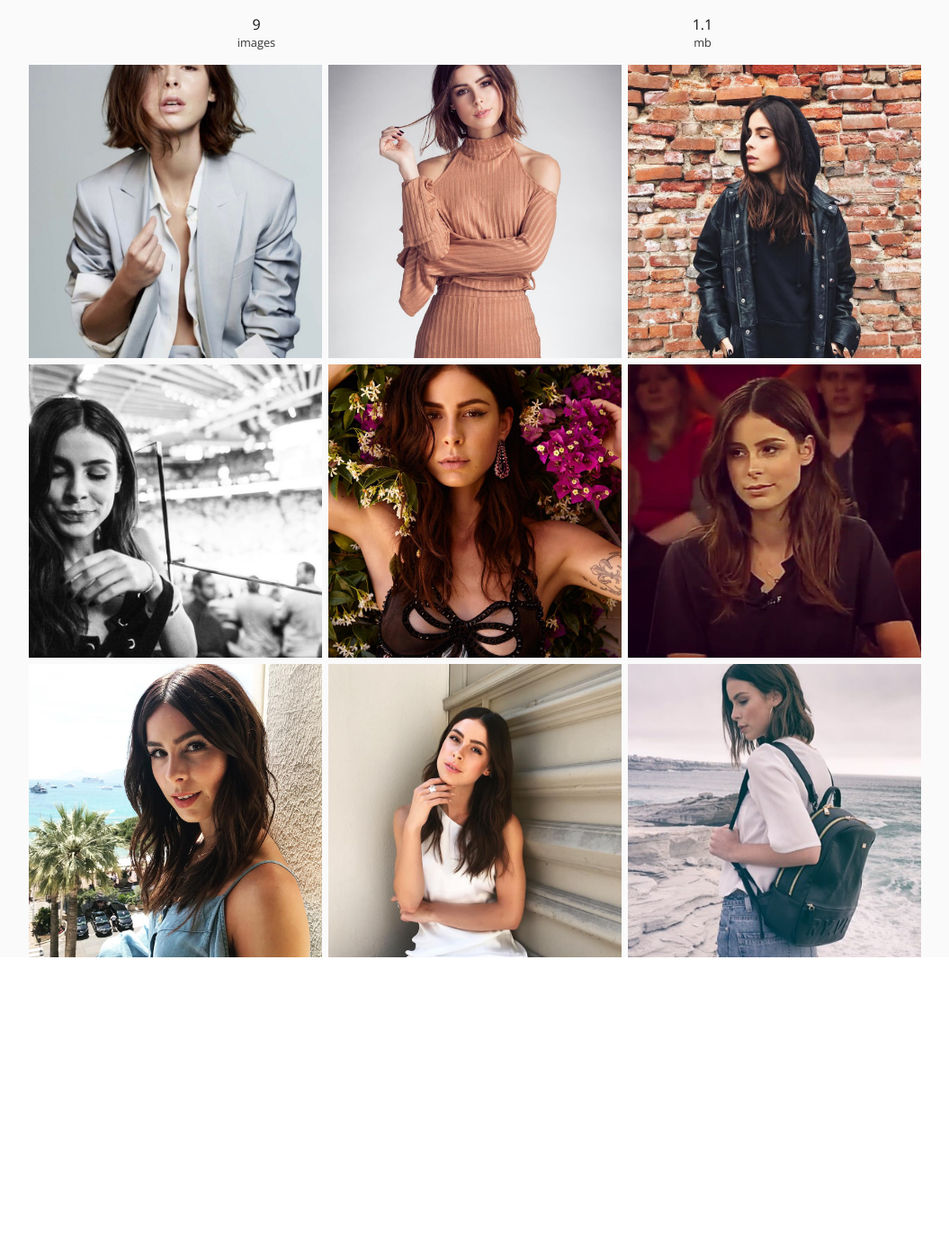
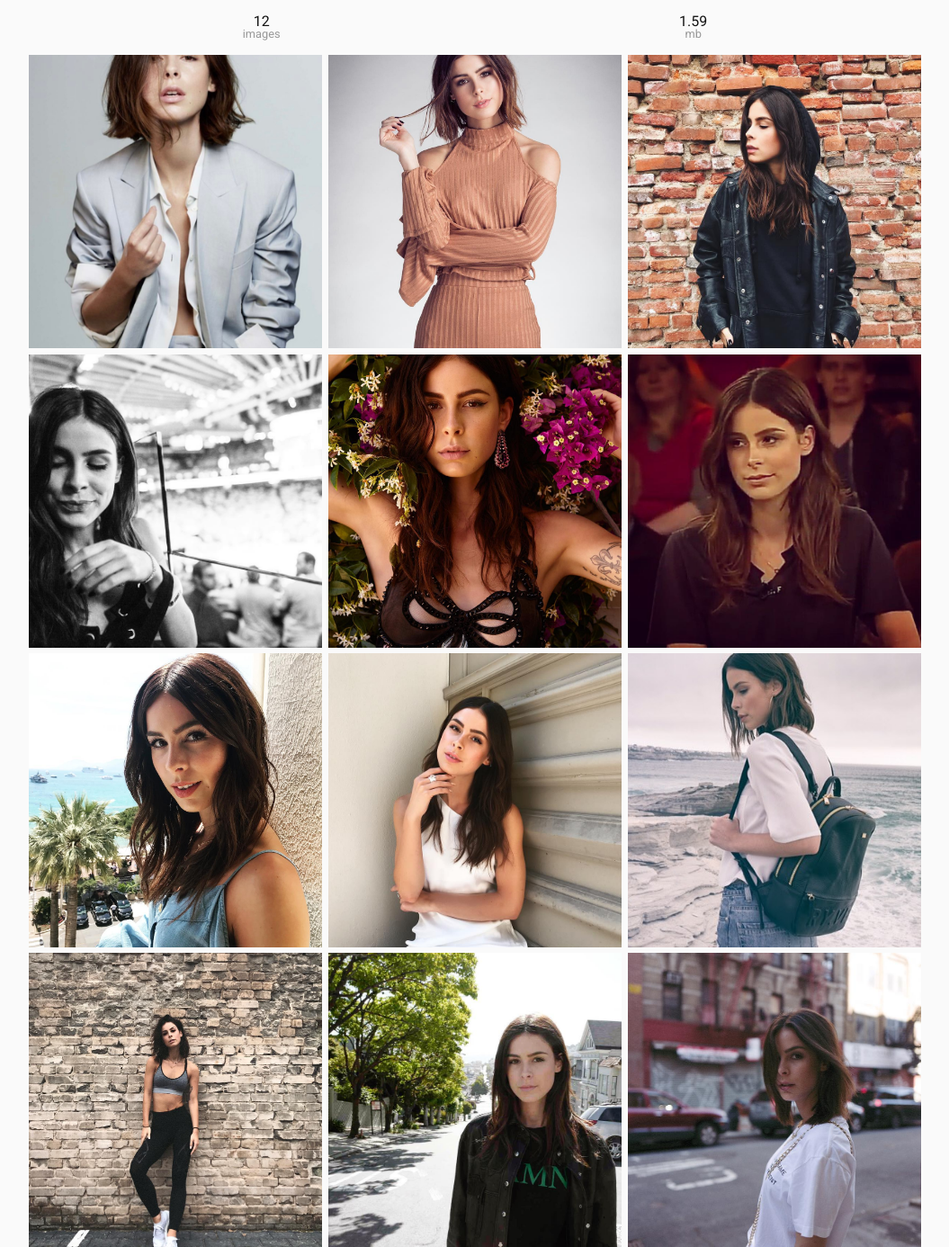
Before and after one commit to malcodeman/Gallery-Generator-Theme, a plain HTML site: page index.html in a window 1280 px wide. Shown: the whole page at 90% size, without its empty margins (112-1167 px from the left). Before the commit the page ends 1064 px from the top, so only its background shows below. Drawn offline with nearby package versions, Linux system fonts and the light colour scheme.

Commit message:
Big update
- Changed fonts
- Added 3 more images
- Updated readme
- Rearranged folder structure
- Changed row-content to row-item class
- CSS is cleaner now

```diff
--- a/assets/css/style.css
+++ b/assets/css/style.css
@@ -1,65 +1,56 @@
-body {
-	margin: 0;
-}
-
 a {
 	text-decoration: none;
 }
 
+body,
 h1,
 h2,
 h3,
 p {
-	margin-top: 0;
-	margin-bottom: 0;
-}
-
-ul{
-	padding-left: 0;
 	margin: 0;
 }
 
-.main {
+ul {
+	margin: 0;
+	padding-left: 0;
+}
+
+.page {
 	background-color: #fafafa;
 }
 
 .container {
+	margin: 0 auto;
 	max-width: 992px;
-	margin: 0 auto;
-	width: 100%;
 }
 
-.header{
-	padding-bottom: 1rem;
+.ul {
+	display: flex;
+	justify-content: space-around;
+	list-style-type: none;
+	padding: 1rem;
 }
 
-.ul{
-	list-style-type: none;
-	display: flex;
-	justify-content: space-around;
-	padding-bottom: 1rem;
-}
-
-.li{
+.li {
 	display: flex;
 	flex-direction: column;
 	text-align: center;
-	font-family: Open Sans;
 }
 
-.li span:nth-child(1){
+
+/* Numbers */
+
+.li span:nth-child(1) {
 	color: #131313;
-	font-size: 1rem;
+	font: 300 1rem/1 Roboto;
 }
 
-.li span:nth-child(2){
-	color: #353535;
-	font-size: .8rem;
-}
 
-.col {
-	display: flex;
-	flex-direction: column;
+/* Text */
+
+.li span:nth-child(2) {
+	color: #999;
+	font: 300 .8rem/1 Roboto;
 }
 
 .row {
@@ -67,31 +58,40 @@ ul{
 	margin-bottom: .4rem;
 }
 
+
+/* Removes margin bottom from last row in column */
+
 .row:last-child {
 	margin-bottom: 0;
 }
 
-.row-content {
+
+/* Aspect ratio problem https://css-tricks.com/aspect-ratio-boxes/ */
+
+.row-item {
 	flex-grow: 1;
+	margin-right: .4rem;
 	position: relative;
-	margin-right: .4rem;
 }
 
-.row-content::before {
+.row-item::before {
 	content: "";
 	display: block;
 	padding-top: 100%;
 }
 
-.row-content:last-child {
+
+/* Removes margin right from last row item in row */
+
+.row-item:last-child {
 	margin-right: 0;
 }
 
-.row-content img {
+.row-item img {
+	height: 100%;
+	left: 0;
+	object-fit: cover;
 	position: absolute;
 	top: 0;
-	left: 0;
-	height: 100%;
 	width: 100%;
-	object-fit: cover;
 }
--- a/index.html
+++ b/index.html
@@ -1,54 +1,65 @@
 <!DOCTYPE html>
 <meta charset="UTF-8">
 <title>Gallery Generator</title>
-<link href="https://fonts.googleapis.com/css?family=Open+Sans|Raleway:300,400" rel="stylesheet" />
+<link href="https://fonts.googleapis.com/css?family=Lora|Roboto" rel="stylesheet">
 <link href="assets/css/style.css" rel="stylesheet" />
-<main class="main">
+<div class="page">
     <div class="container">
-        <header class="header"></header>
         <ul class="ul">
             <li class="li">
-                <span>9</span>
+                <span>12</span>
                 <span>images</span>
             </li>
             <li class="li">
-                <span>1.1</span>
+                <span>1.59</span>
                 <span>mb</span>
             </li>
         </ul>
-        <div class="col">
+        <main>
             <div class="row">
-                <div class="row-content">
+                <div class="row-item">
                     <img src="assets/images/pic1.jpg" />
                 </div>
-                <div class="row-content">
+                <div class="row-item">
                     <img src="assets/images/pic2.jpg" />
                 </div>
-                <div class="row-content">
+                <div class="row-item">
                     <img src="assets/images/pic3.jpg" />
                 </div>
             </div>
             <div class="row">
-                <div class="row-content">
+                <div class="row-item">
                     <img src="assets/images/pic4.jpg" />
                 </div>
-                <div class="row-content">
+                <div class="row-item">
                     <img src="assets/images/pic5.jpg" />
                 </div>
-                <div class="row-content">
+                <div class="row-item">
                     <img src="assets/images/pic6.jpg" />
                 </div>
             </div>
             <div class="row">
-                <div class="row-content">
+                <div class="row-item">
                     <img src="assets/images/pic7.jpg" />
                 </div>
-                <div class="row-content">
+                <div class="row-item">
                     <img src="assets/images/pic8.jpg" />
                 </div>
-                <div class="row-content">
+                <div class="row-item">
                     <img src="assets/images/pic9.jpg" />
                 </div>
             </div>
-        </div>
-</main>
+            <div class="row">
+                <div class="row-item">
+                    <img src="assets/images/pic10.jpg" />
+                </div>
+                <div class="row-item">
+                    <img src="assets/images/pic11.jpg" />
+                </div>
+                <div class="row-item">
+                    <img src="assets/images/pic12.jpg" />
+                </div>
+            </div>
+        </main>
+    </div>
+</div>
```
Also changed, not shown: assets/images/pic10.jpg (added), assets/images/pic11.jpg (added), assets/images/pic12.jpg (added), 3 other files.
